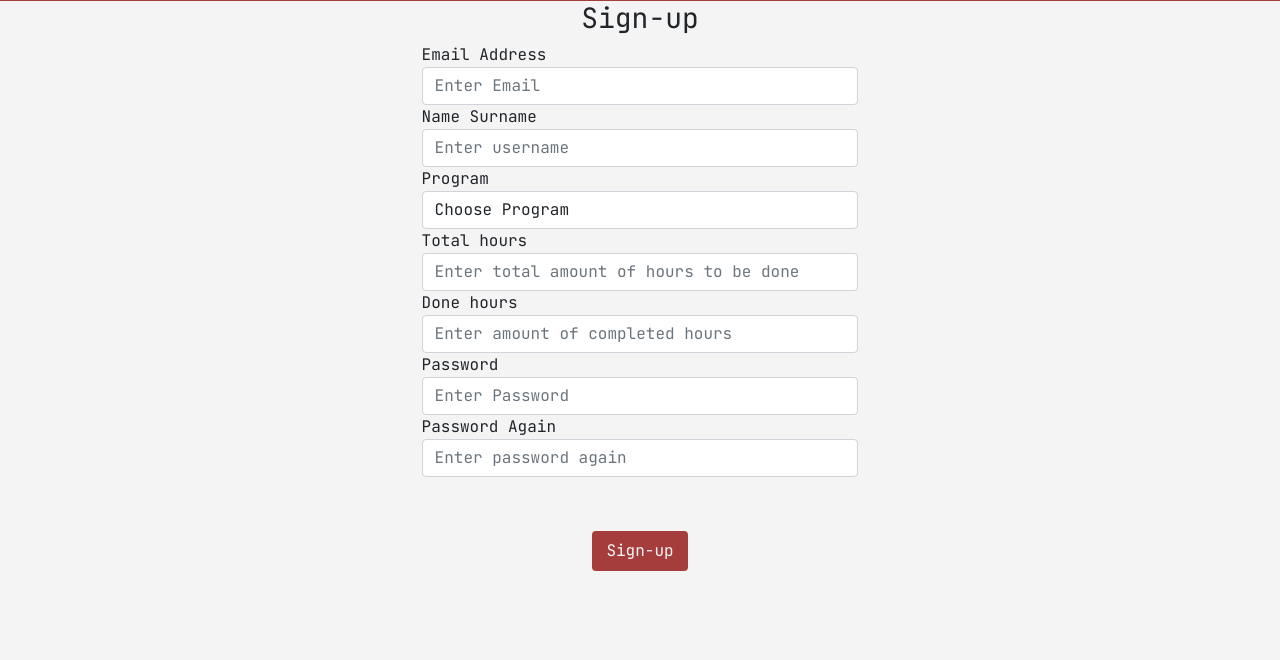
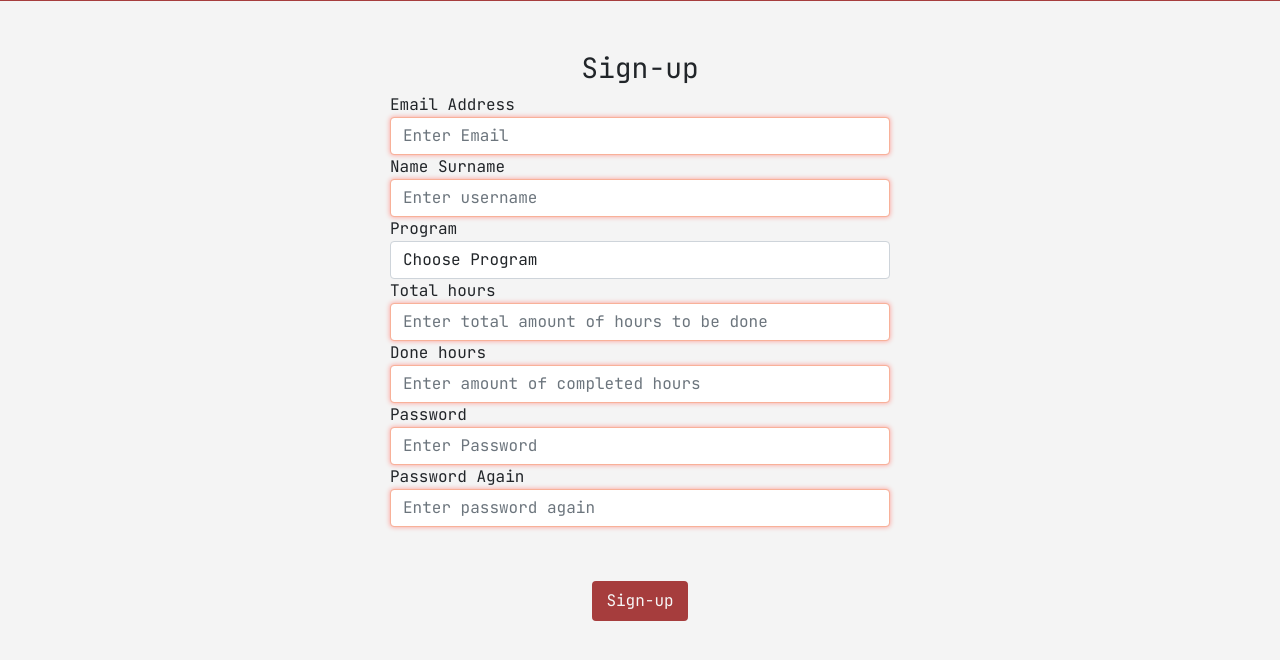
Before and after one commit to garudaenjoyer/good-opportunity-web-mini-project, a Flask app: page /sign-up in a window 1280 px wide. Shown: the part 85-745 px from the top of the page. Run offline with Flask 3, Linux system fonts and the light colour scheme; some libraries are stand-ins or nearby versions.

Commit message:
sign up fixed

```diff
--- a/website/static/styles/style.css
+++ b/website/static/styles/style.css
@@ -29,8 +29,16 @@ form {
     flex-direction: column;
 }
 #sign-up-form {
-    width: 40%;
+    margin-top: 50px;
+    width: 500px;
 }
+
+@media (max-width: 520px) {
+    #sign-up-form {
+        width: 300px;
+    }
+}
+
 .nav_button {
     display: flex;
     justify-content: space-between;
--- a/website/templates/home.html
+++ b/website/templates/home.html
@@ -85,9 +85,9 @@
     </ul>
 </div>
 <div class="grid-container" id="notes-container">
-    <!-- {% if current_user.is_authenticated %}
-        <a href="{{ url_for('opportunity_maker.generate_dummy_opportunities') }}">Generate Dummy Opportunities</a>
-    {% endif %} -->
+        <!-- {% if current_user.is_authenticated %}
+            <a href="{{ url_for('opportunity_maker.generate_dummy_opportunities') }}">Generate Dummy Opportunities</a>
+        {% endif %} -->
     {% for opportunity in opportunities %}
     <div class="col-12 col-md-4 col-lg-3 mb-4">
         <div class="card">
--- a/website/templates/sign-up.html
+++ b/website/templates/sign-up.html
@@ -3,16 +3,17 @@
 {% block content %}
 <!-- form: user_input -->
 <form method="POST"> <!-- form: posts data -->
-    <h3 align="center">
+
+    <div class="form-group" id="sign-up-form">
+        <h3 align="center">
         Sign-up
     </h3>
-    <div class="form-group" id="sign-up-form">
         <!-- Defines a label for an <input> element-->
         <label for='email'>Email Address</label>
         <input type="text"
         id="email"
         name="email"
-        class="form-control"
+        class="form-control highlightable"
         placeholder="Enter Email"
         value="{{ form_data.email }}"
         >
@@ -20,7 +21,7 @@
         <input type="text"
         id="username"
         name="username"
-        class="form-control"
+        class="form-control highlightable"
         placeholder="Enter username"
         value="{{ form_data.username }}"
         >
@@ -35,7 +36,7 @@
         <input type="number"
         id="total_hours"
         name="total_hours"
-        class="form-control"
+        class="form-control highlightable "
         placeholder="Enter total amount of hours to be done"
         value="{{ form_data.total_hours }}"
         >
@@ -43,7 +44,7 @@
         <input type="number"
         id="done_hours"
         name="done_hours"
-        class="form-control"
+        class="form-control highlightable"
         placeholder="Enter amount of completed hours"
         value="{{ form_data.done_hours }}"
         >
@@ -51,7 +52,7 @@
         <input type="password"
         id="password1"
         name="password1"
-        class="form-control"
+        class="form-control highlightable"
         placeholder="Enter Password"
         value="{{ form_data.password1 }}"
         >
@@ -59,7 +60,7 @@
         <input type="password"
         id="password2"
         name="password2"
-        class="form-control"
+        class="form-control highlightable"
         placeholder="Enter password again"
         value="{{ form_data.password2 }}"
         >
@@ -69,7 +70,6 @@
     </div>
     </div>
 </form>
-
 <script src="https://code.jquery.com/jquery-3.6.0.min.js"></script>
 <script>
     $(document).ready(function () {
```
